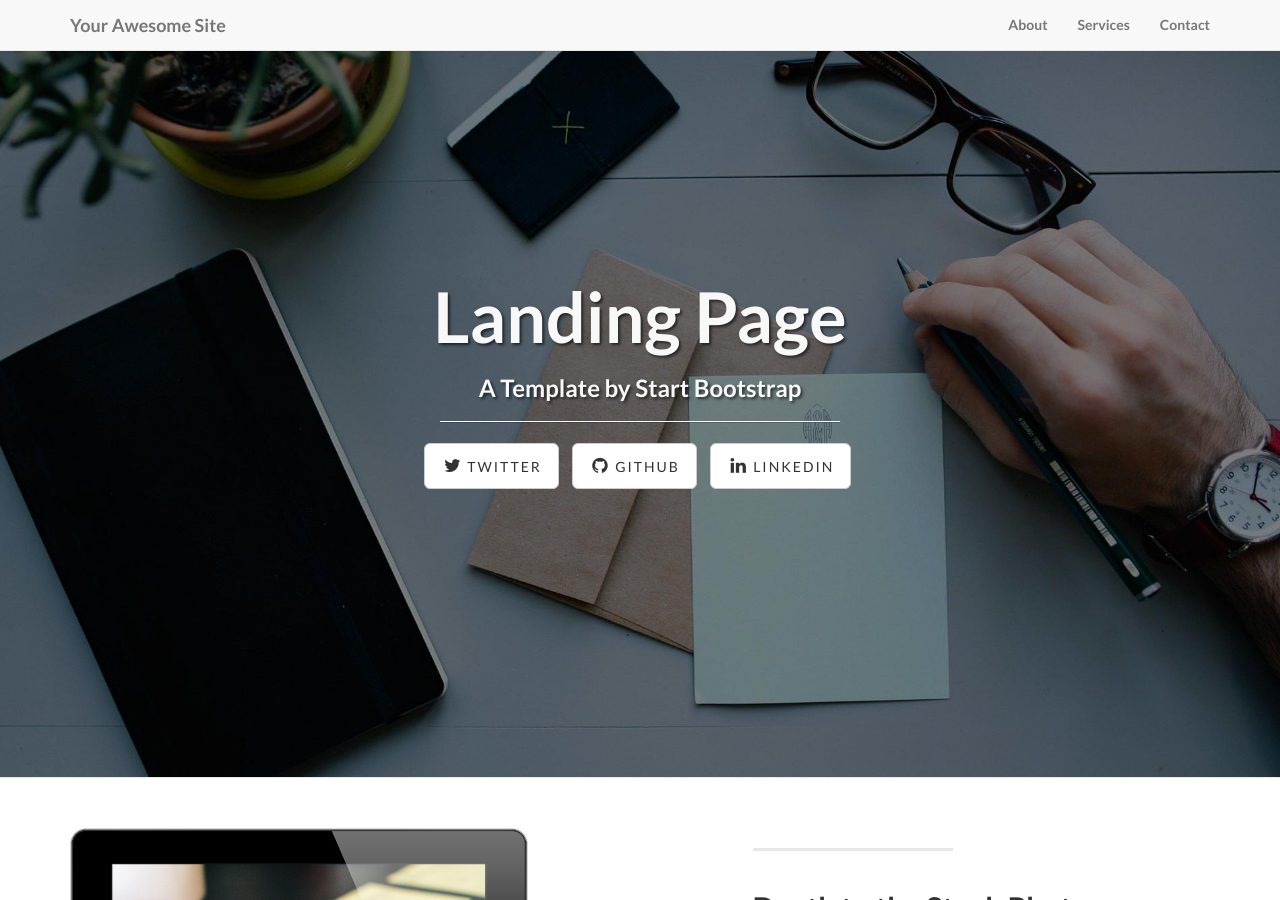
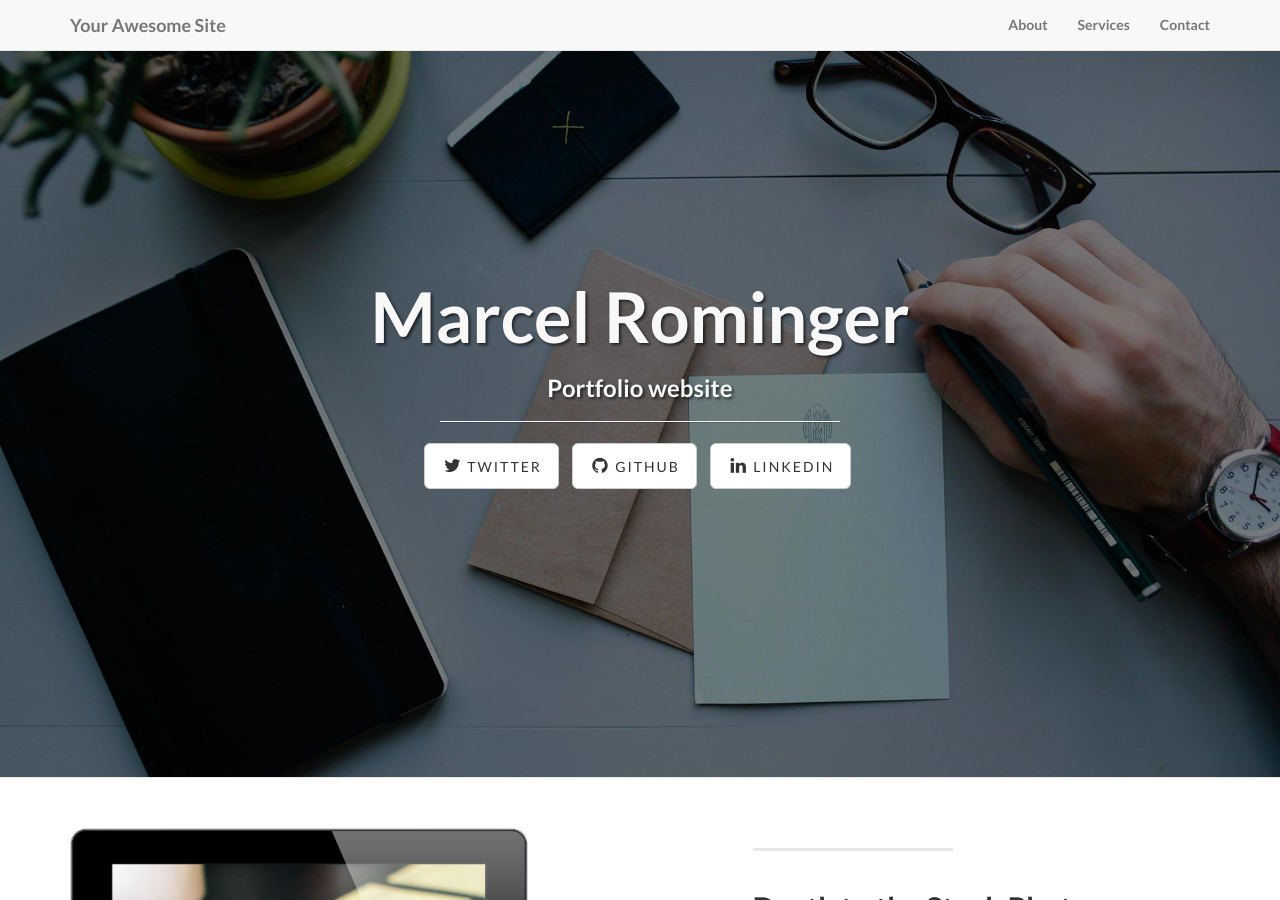
Before and after one commit to marororom/marororom.github.io, a Jekyll site: the page built from index.html, in a window 1280 px wide and 900 px high. Built offline with Jekyll 4.4.1, drawn with Linux system fonts in a browser that asks for light colours.

Commit message:
Changed title and subtitle

```diff
--- a/index.html
+++ b/index.html
@@ -1,5 +1,5 @@
 ---
 layout: default
-title: Landing Page
-subTitle: A Template by Start Bootstrap
+title: Marcel Rominger
+subTitle: Portfolio website
 ---
```
